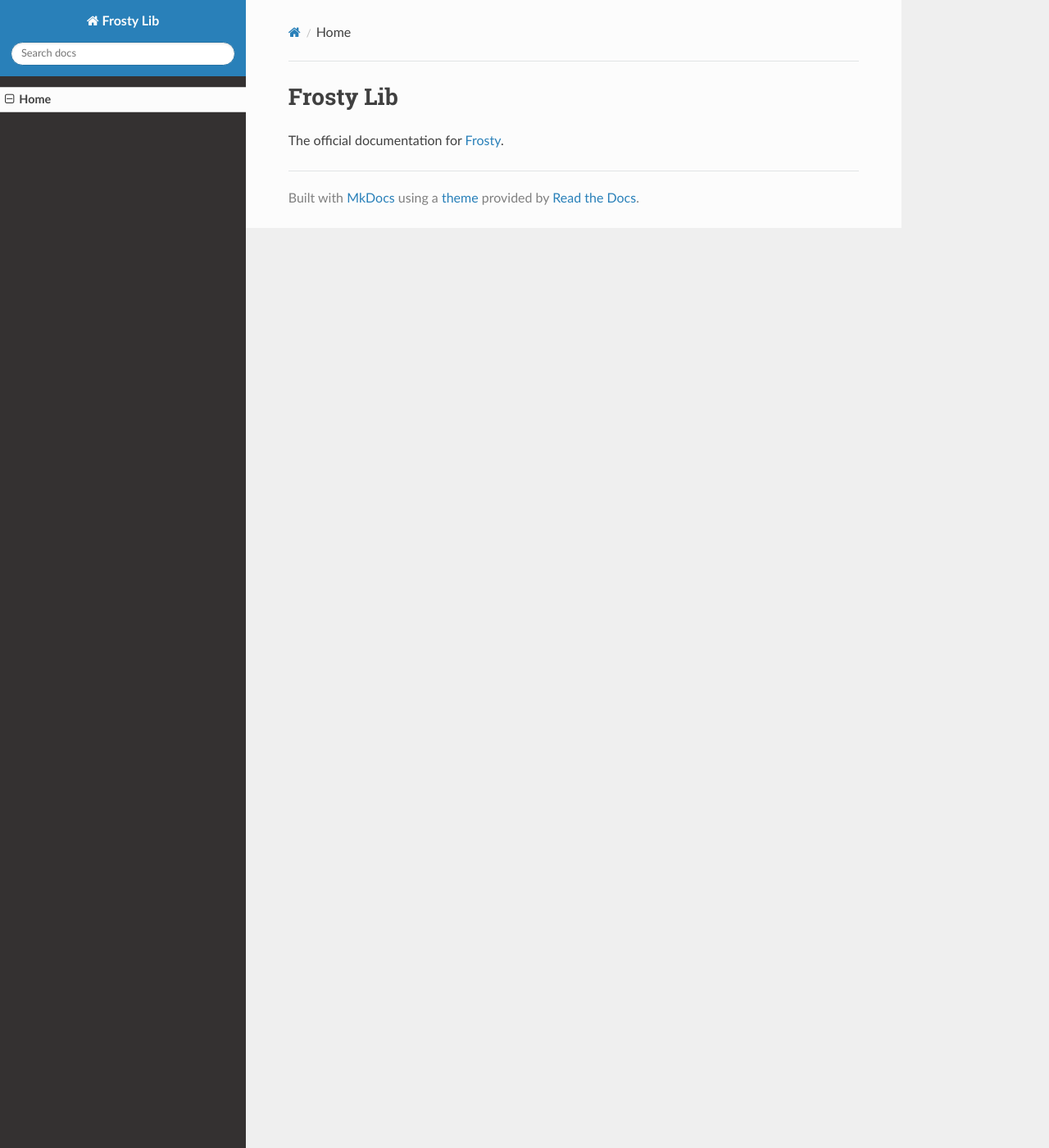
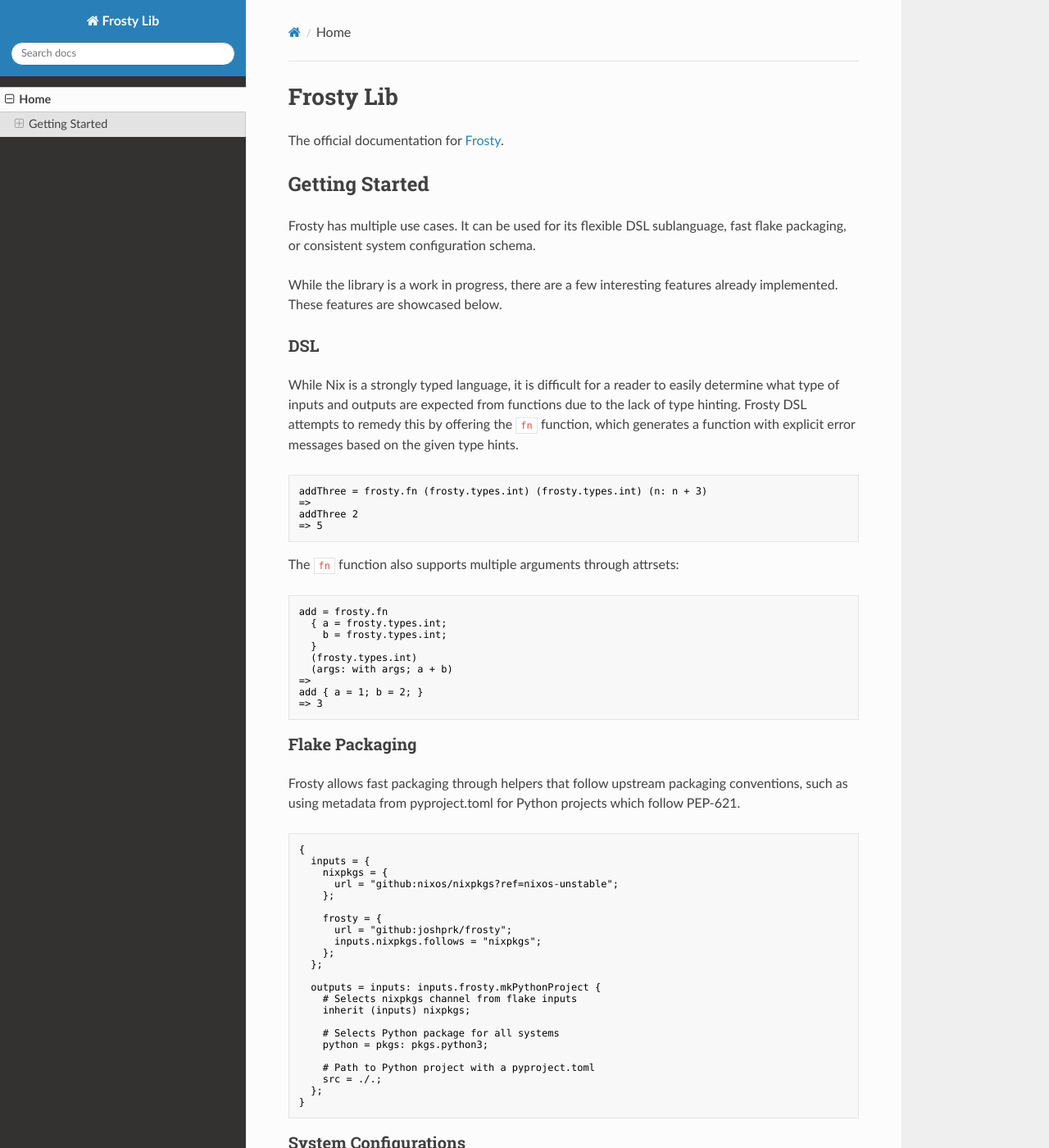
Before and after one commit to joshprk/frosty, an MkDocs documentation site: the page built from docs/index.md, in a window 1280 px wide and 1400 px high. Shown: the whole window at 82% size. Built offline with MkDocs 1.6.1, drawn with Linux system fonts in a browser that asks for light colours; nearby versions of some CDN libraries; some of the changed text lies outside the part shown.

Commit message:
feat: populate index doc

````diff
--- a/docs/index.md
+++ b/docs/index.md
@@ -1,3 +1,77 @@
 # Frosty Lib
 
 The official documentation for [Frosty](https://github.com/joshprk/frosty).
+
+## Getting Started
+
+Frosty has multiple use cases. It can be used for its flexible DSL sublanguage,
+fast flake packaging, or consistent system configuration schema.
+
+While the library is a work in progress, there are a few interesting features
+already implemented. These features are showcased below.
+
+### DSL
+
+While Nix is a strongly typed language, it is difficult for a reader to easily
+determine what type of inputs and outputs are expected from functions due to
+the lack of type hinting. Frosty DSL attempts to remedy this by offering the
+`fn` function, which generates a function with explicit error messages based on
+the given type hints.
+
+```nix
+addThree = frosty.fn (frosty.types.int) (frosty.types.int) (n: n + 3)
+=>
+addThree 2
+=> 5
+```
+
+The `fn` function also supports multiple arguments through attrsets:
+
+```nix
+add = frosty.fn
+  { a = frosty.types.int;
+    b = frosty.types.int;
+  }
+  (frosty.types.int)
+  (args: with args; a + b)
+=>
+add { a = 1; b = 2; }
+=> 3
+```
+
+### Flake Packaging
+
+Frosty allows fast packaging through helpers that follow upstream packaging
+conventions, such as using metadata from pyproject.toml for Python projects
+which follow PEP-621.
+
+```nix
+{
+  inputs = {
+    nixpkgs = {
+      url = "github:nixos/nixpkgs?ref=nixos-unstable";
+    };
+
+    frosty = {
+      url = "github:joshprk/frosty";
+      inputs.nixpkgs.follows = "nixpkgs";
+    };
+  };
+
+  outputs = inputs: inputs.frosty.mkPythonProject {
+    # Selects nixpkgs channel from flake inputs
+    inherit (inputs) nixpkgs;
+
+    # Selects Python package for all systems
+    python = pkgs: pkgs.python3;
+
+    # Path to Python project with a pyproject.toml
+    src = ./.;
+  };
+}
+```
+
+### System Configurations
+
+While not implemented yet, a consistent schema for system configuration is
+planned and is in the works.
````
